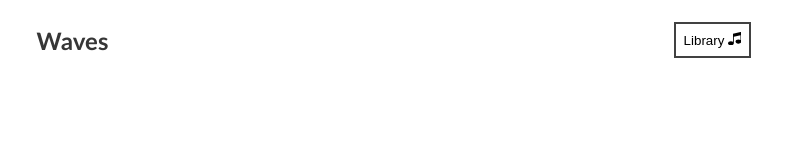
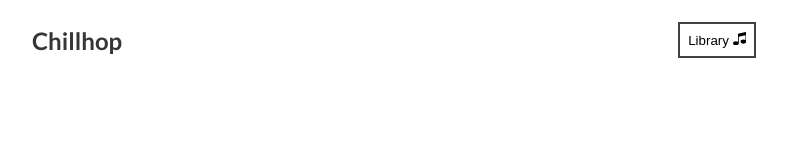
Before and after one commit to kristenwood123/music-player, a React (Create React App) app: page / in a window 1280 px wide. Shown: the top 159 px of the page, without its empty margins (246-1033 px from the left). Built offline with nearby package versions, Linux system fonts and the light colour scheme.

Commit message:
css transitions

```diff
--- a/src/App.js
+++ b/src/App.js
@@ -1,4 +1,4 @@
-import React, { useState, useRef } from 'react'
+import React from 'react'
 // Import Styles
 import './styles/app.scss'
 
--- a/src/components/Navbar.js
+++ b/src/components/Navbar.js
@@ -4,7 +4,7 @@ import { ImMusic } from 'react-icons/im'
 const Navbar = ({ libraryStatus, setLibraryStatus }) => {
   return (
     <nav>
-      <h1>Waves</h1>
+      <h1>Chillhop</h1>
       <button onClick={() => setLibraryStatus(!libraryStatus)}>
         Library <ImMusic/>
       </button>
--- a/src/index.js
+++ b/src/index.js
@@ -6,7 +6,7 @@ import { AppProvider } from './context'
 ReactDOM.render(
   <React.StrictMode>
     <AppProvider>
-    <App/>
+      <App/>
     </AppProvider>
   </React.StrictMode>,
   document.getElementById('root')
```
